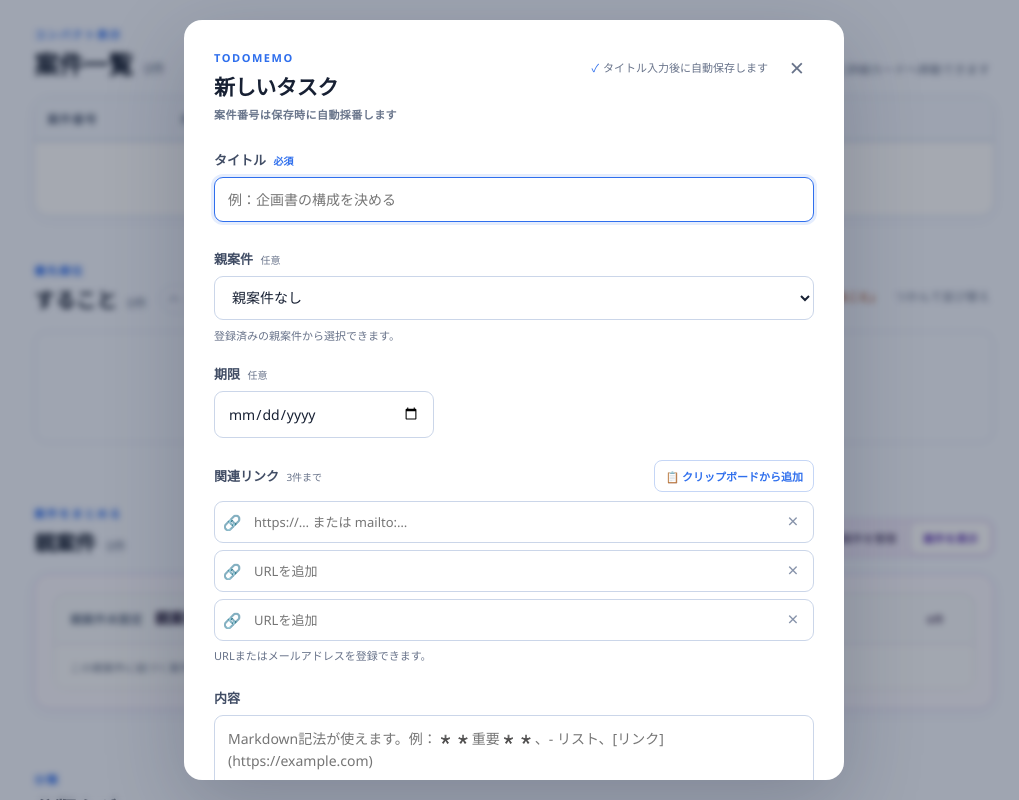
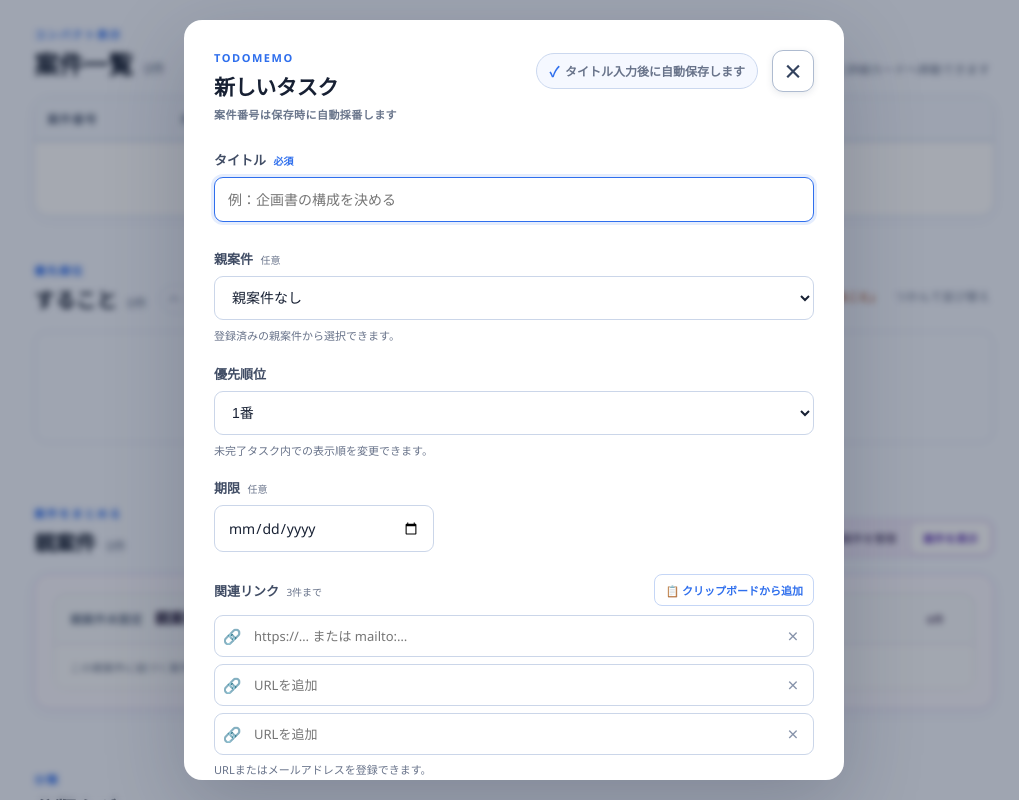
Before and after one commit to cozy51/TodoMemo, a browser extension: page organizer.html in a window 1280 px wide. Both pictures are taken after a click on the button "最初のタスクを追加". Shown: the part 790-1590 px from the top of the page, without its empty margins (126-1145 px from the left). Drawn offline with Linux system fonts and the light colour scheme.

Commit message:
Add parent sorting and editable task priority

```diff
--- a/organizer.css
+++ b/organizer.css
@@ -2087,28 +2087,60 @@ button {
 .dialog-header-actions {
   display: flex;
   align-items: center;
-  gap: 12px;
-}
-
-.save-status {
+  gap: 14px;
+}
+
+.dialog-header-actions .save-status {
+  display: inline-flex;
+  min-height: 34px;
+  padding: 7px 12px;
+  align-items: center;
   color: var(--muted);
-  font-size: 11px;
-  font-weight: 500;
-}
-
-.save-status[data-state="saved"]::before {
-  margin-right: 4px;
+  border: 1px solid #cbd8ef;
+  border-radius: 999px;
+  background: #f5f8ff;
+  font-size: 12px;
+  font-weight: 700;
+  white-space: nowrap;
+}
+
+.dialog-header-actions .save-status[data-state="saved"]::before {
+  margin-right: 6px;
   color: var(--accent);
   content: "✓";
-}
-
-.save-status[data-state="error"] {
+  font-size: 14px;
+  font-weight: 900;
+}
+
+.dialog-header-actions .save-status[data-state="error"] {
   color: var(--danger);
-}
-
-.icon-button {
-  font-size: 25px;
-  font-weight: 300;
+  border-color: #e8aaa4;
+  background: #fff4f2;
+}
+
+.dialog-header-actions .icon-button {
+  width: 42px;
+  height: 42px;
+  color: #33425e;
+  border: 1px solid #aebbd0;
+  border-radius: 11px;
+  background: #fff;
+  box-shadow: 0 2px 7px rgba(30, 49, 82, .1);
+  font-size: 30px;
+  font-weight: 400;
+  line-height: 1;
+}
+
+.dialog-header-actions .icon-button:hover {
+  color: var(--accent-dark);
+  border-color: #7ea2e5;
+  background: var(--accent-soft);
+  box-shadow: 0 3px 9px rgba(47, 111, 237, .16);
+}
+
+.dialog-header-actions .icon-button:focus-visible {
+  outline: 3px solid rgba(47, 111, 237, .28);
+  outline-offset: 2px;
 }
 
 .field {
--- a/organizer.html
+++ b/organizer.html
@@ -255,6 +255,12 @@
           <small class="field-hint">登録済みの親案件から選択できます。</small>
         </label>
 
+        <label class="field">
+          <span>優先順位</span>
+          <select id="prioritySelect" name="priority"></select>
+          <small class="field-hint">未完了タスク内での表示順を変更できます。</small>
+        </label>
+
         <div class="field due-field">
           <label for="dueDateInput">期限 <em>任意</em></label>
           <div class="date-input-row">
--- a/organizer.js
+++ b/organizer.js
@@ -20,6 +20,7 @@ const taskIdInput = document.querySelector("#taskId");
 const titleInput = document.querySelector("#titleInput");
 const dialogCaseNumber = document.querySelector("#dialogCaseNumber");
 const parentCaseSelect = document.querySelector("#parentCaseSelect");
+const prioritySelect = document.querySelector("#prioritySelect");
 const contentInput = document.querySelector("#contentInput");
 const dueDateInput = document.querySelector("#dueDateInput");
 const clearDueDateButton = document.querySelector("#clearDueDateButton");
@@ -1385,7 +1386,7 @@ function renderParentCaseOptions(selectedId = "") {
   emptyOption.textContent = "親案件なし";
   parentCaseSelect.replaceChildren(
     emptyOption,
-    ...parentCases.map((parentCase) => {
+    ...sortParentCasesByNumberDescending(parentCases).map((parentCase) => {
       const option = document.createElement("option");
       option.value = parentCase.id;
       option.textContent = `${parentCase.caseNumber}｜${parentCase.name}`;
@@ -1397,6 +1398,22 @@ function renderParentCaseOptions(selectedId = "") {
     : "";
 }
 
+function renderPriorityOptions(task = null) {
+  const active = getActiveTasks();
+  const currentIndex = task ? active.findIndex((item) => item.id === task.id) : -1;
+  const optionCount = active.length + (currentIndex < 0 ? 1 : 0);
+  prioritySelect.replaceChildren(
+    ...Array.from({ length: optionCount }, (_, index) => {
+      const option = document.createElement("option");
+      option.value = String(index + 1);
+      option.textContent = `${index + 1}番`;
+      return option;
+    })
+  );
+  prioritySelect.value = String(currentIndex >= 0 ? currentIndex + 1 : Math.min(2, optionCount));
+  prioritySelect.disabled = Boolean(task?.completed);
+}
+
 function openTaskDialog(task = null, initialParentCaseId = "") {
   closeAllMenus();
   taskForm.reset();
@@ -1412,6 +1429,7 @@ function openTaskDialog(task = null, initialParentCaseId = "") {
     contentInput.value = task.content;
     dueDateInput.value = task.dueDate;
     renderParentCaseOptions(task.parentCaseId);
+    renderPriorityOptions(task);
     renderTaskTagOptions(task.tagIds);
     renderLinkInputs(task.links);
     taskAutoSaveStatus.textContent = "保存済み";
@@ -1424,6 +1442,7 @@ function openTaskDialog(task = null, initialParentCaseId = "") {
     dialogCaseNumber.hidden = false;
     taskIdInput.value = "";
     renderParentCaseOptions(initialParentCaseId);
+    renderPriorityOptions();
     renderTaskTagOptions();
     renderLinkInputs();
     taskAutoSaveStatus.textContent = "タイトル入力後に自動保存します";
@@ -1505,6 +1524,9 @@ async function persistEditedTask() {
     dialogCaseNumber.textContent = `案件番号 ${task.caseNumber}`;
   }
   collectTaskFormValues(task);
+  if (!task.completed) {
+    tasks = moveActiveTaskToPriority(tasks, task.id, prioritySelect.value);
+  }
   const snapshot = tasks.map((item) => ({
     ...item,
     tagIds: [...item.tagIds],
@@ -1701,6 +1723,7 @@ contentInput.addEventListener("input", scheduleTaskAutoSave);
 dueDateInput.addEventListener("input", scheduleTaskAutoSave);
 taskTagOptions.addEventListener("change", scheduleTaskAutoSave);
 parentCaseSelect.addEventListener("change", scheduleTaskAutoSave);
+prioritySelect.addEventListener("change", scheduleTaskAutoSave);
 linkInputs.addEventListener("input", (event) => {
   const input = event.target.closest(".link-url-input");
   if (!input) return;
--- a/storage.js
+++ b/storage.js
@@ -111,10 +111,16 @@ function assignParentCaseNumbers(parentCases) {
   return parentCases;
 }
 
+function sortParentCasesByNumberDescending(parentCases) {
+  return [...parentCases].sort((a, b) =>
+    String(b.caseNumber || "").localeCompare(String(a.caseNumber || ""), "en")
+  );
+}
+
 function groupTasksByParentCase(parentCases, tasks) {
   const validParentIds = new Set(parentCases.map((parentCase) => parentCase.id));
   return [
-    ...parentCases.map((parentCase) => ({
+    ...sortParentCasesByNumberDescending(parentCases).map((parentCase) => ({
       parentCase,
       tasks: tasks.filter((task) => task.parentCaseId === parentCase.id)
     })),
@@ -125,6 +131,18 @@ function groupTasksByParentCase(parentCases, tasks) {
       )
     }
   ];
+}
+
+function moveActiveTaskToPriority(tasks, taskId, priority) {
+  const active = tasks.filter((task) => !task.completed);
+  const completed = tasks.filter((task) => task.completed);
+  const currentIndex = active.findIndex((task) => task.id === taskId);
+  if (currentIndex < 0) return [...active, ...completed];
+
+  const [task] = active.splice(currentIndex, 1);
+  const destination = Math.max(0, Math.min(active.length, Number(priority) - 1));
+  active.splice(destination, 0, task);
+  return [...active, ...completed];
 }
 
 function formatTaskForCopy(task) {
@@ -361,11 +379,11 @@ async function loadParentCases() {
   const storedParentCases = Array.isArray(result[TODO_MEMO_PARENT_CASES_STORAGE_KEY])
     ? result[TODO_MEMO_PARENT_CASES_STORAGE_KEY]
     : [];
-  const normalized = assignParentCaseNumbers(
+  const normalized = sortParentCasesByNumberDescending(assignParentCaseNumbers(
     storedParentCases
       .map(normalizeParentCase)
       .filter((parentCase) => parentCase.name)
-  );
+  ));
 
   const storedById = new Map(
     storedParentCases.map((parentCase) => [String(parentCase?.id || ""), parentCase])
@@ -383,11 +401,11 @@ async function loadParentCases() {
 }
 
 async function saveParentCases(parentCases) {
-  const normalized = assignParentCaseNumbers(
+  const normalized = sortParentCasesByNumberDescending(assignParentCaseNumbers(
     parentCases
       .map(normalizeParentCase)
       .filter((parentCase) => parentCase.name)
-  );
+  ));
   await chrome.storage.local.set({
     [TODO_MEMO_PARENT_CASES_STORAGE_KEY]: normalized
   });
```
Also changed, not shown: scripts/test_parent_cases.js (+25 -0 lines), README.md.
